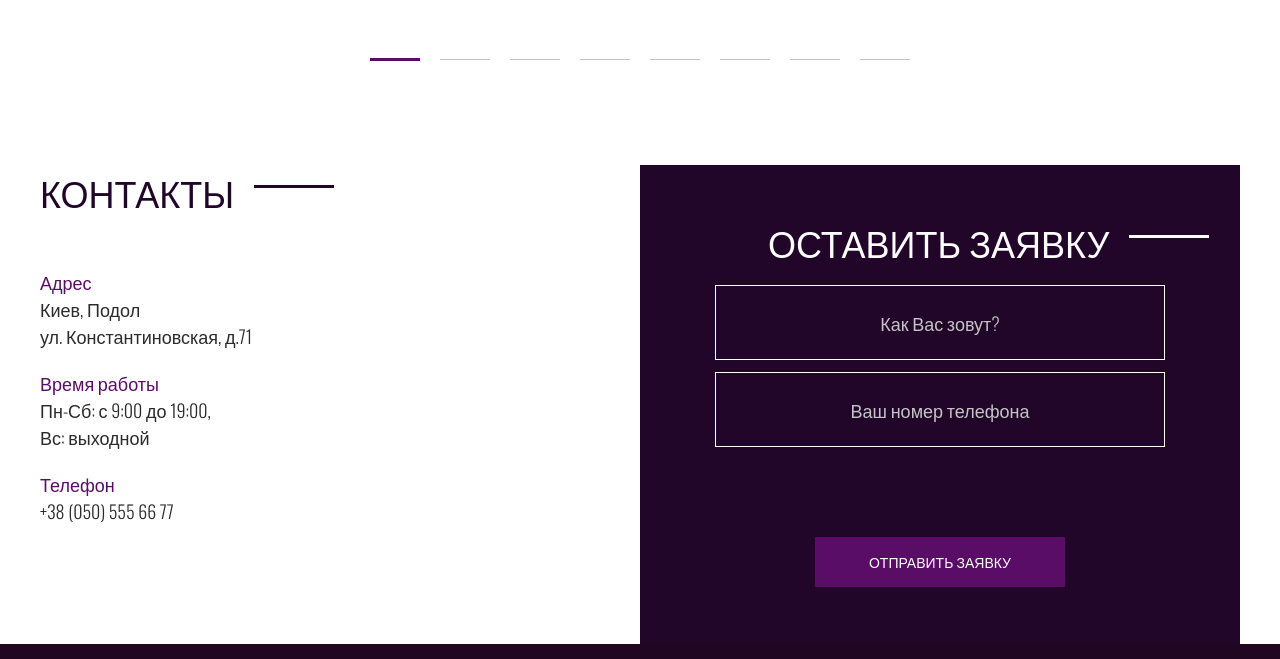
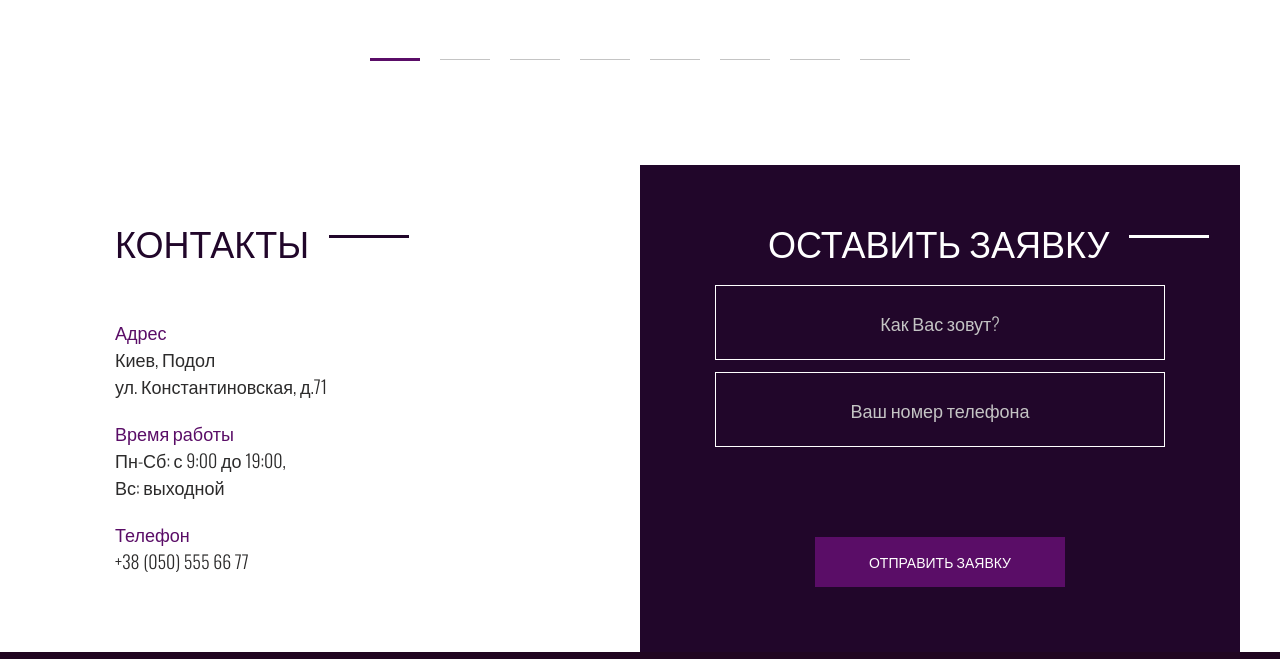
Before and after one commit to rahmanoff/CarsFromUSA, a plain HTML site: page index.html in a window 1280 px wide. Shown: the part 3284-3943 px from the top of the page. Drawn offline with nearby package versions, Linux system fonts and the light colour scheme.

Commit message:
Contacts aligment solved

```diff
--- a/css/style.css
+++ b/css/style.css
@@ -340,8 +340,13 @@ a {
     justify-content: space-between;
 }
 
+.contacts_info {
+    padding: 50px 75px 57px;
+}
+
 .contacts_list {
     list-style: none;
+
 }
 
 .contacts_item {
```
